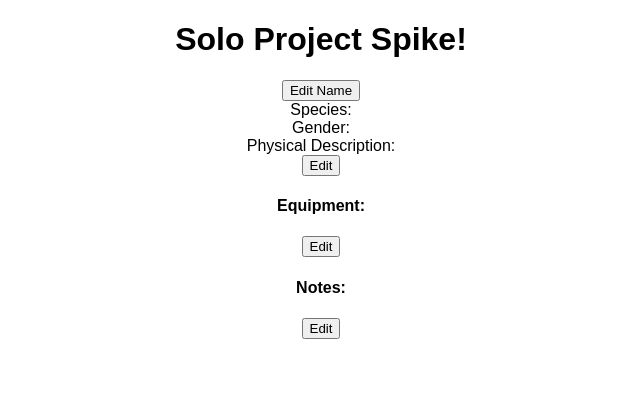
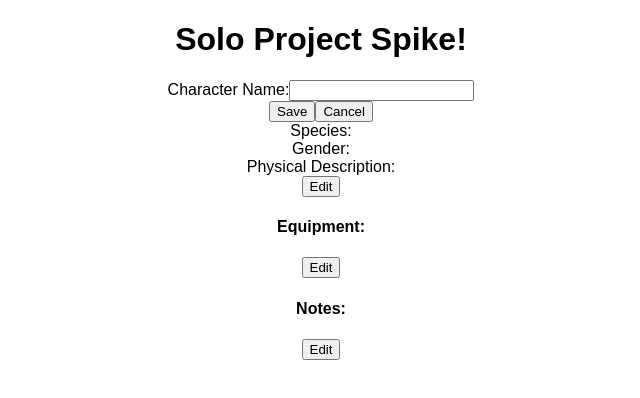
Before and after one commit to bntracy/solo-project-spike, a React (Vite) app: page /#/character in a window 1280 px wide. Both pictures are taken after a click on the button "Edit Name". Shown: the top 398 px of the page, without its empty margins (319-959 px from the left). Built offline with nearby package versions, Linux system fonts and the light colour scheme; no server answers.

Commit message:
name change working

```diff
--- a/src/components/CharacterName/CharacterName.jsx
+++ b/src/components/CharacterName/CharacterName.jsx
@@ -1,10 +1,17 @@
+import { useState } from 'react';
 import { useSelector } from 'react-redux';
+
+import CharacterNameEdit from '../CharacterNameEdit/CharacterNameEdit';
 
 function CharacterName() {
     const character = useSelector(store => store.character);
+    const [isEditing, setIsEditing] = useState(false);
+
     return <>
-        <h2>{character.character_name}</h2>
-        <button>Edit Name</button>
+        {isEditing ? <CharacterNameEdit setIsEditing={setIsEditing}/> : <>
+            <h2>{character.character_name}</h2>
+            <button onClick={() => setIsEditing(true)}>Edit Name</button>
+        </>}
     </>;
 }
 
--- /dev/null
+++ b/src/components/CharacterNameEdit/CharacterNameEdit.jsx
@@ -0,0 +1,33 @@
+import { useState } from 'react';
+import { useDispatch, useSelector } from 'react-redux';
+
+function CharacterNameEdit( {setIsEditing} ) {
+    const dispatch = useDispatch();
+    const character = useSelector(store => store.character);
+    const [newName, setNewName] = useState(character.character_name);
+
+    const handleSave = event => {
+        event.preventDefault();
+        dispatch({
+            type: 'UPDATE_CHARACTER',
+            payload: {
+                ...character,
+                character_name: newName
+            }
+        });
+        setIsEditing(false);
+    }
+
+    return <>
+        <form onSubmit={() => handleSave(event)}>
+            <div>
+                <label htmlFor="character-name">Character Name:</label>
+                <input type="text" name="character-name" required value={newName} onChange={event => setNewName(event.target.value)}/>
+            </div>
+            <button>Save</button>
+            <button onClick={()=>setIsEditing(false)}>Cancel</button>
+        </form>
+    </>;
+}
+
+export default CharacterNameEdit;
```
